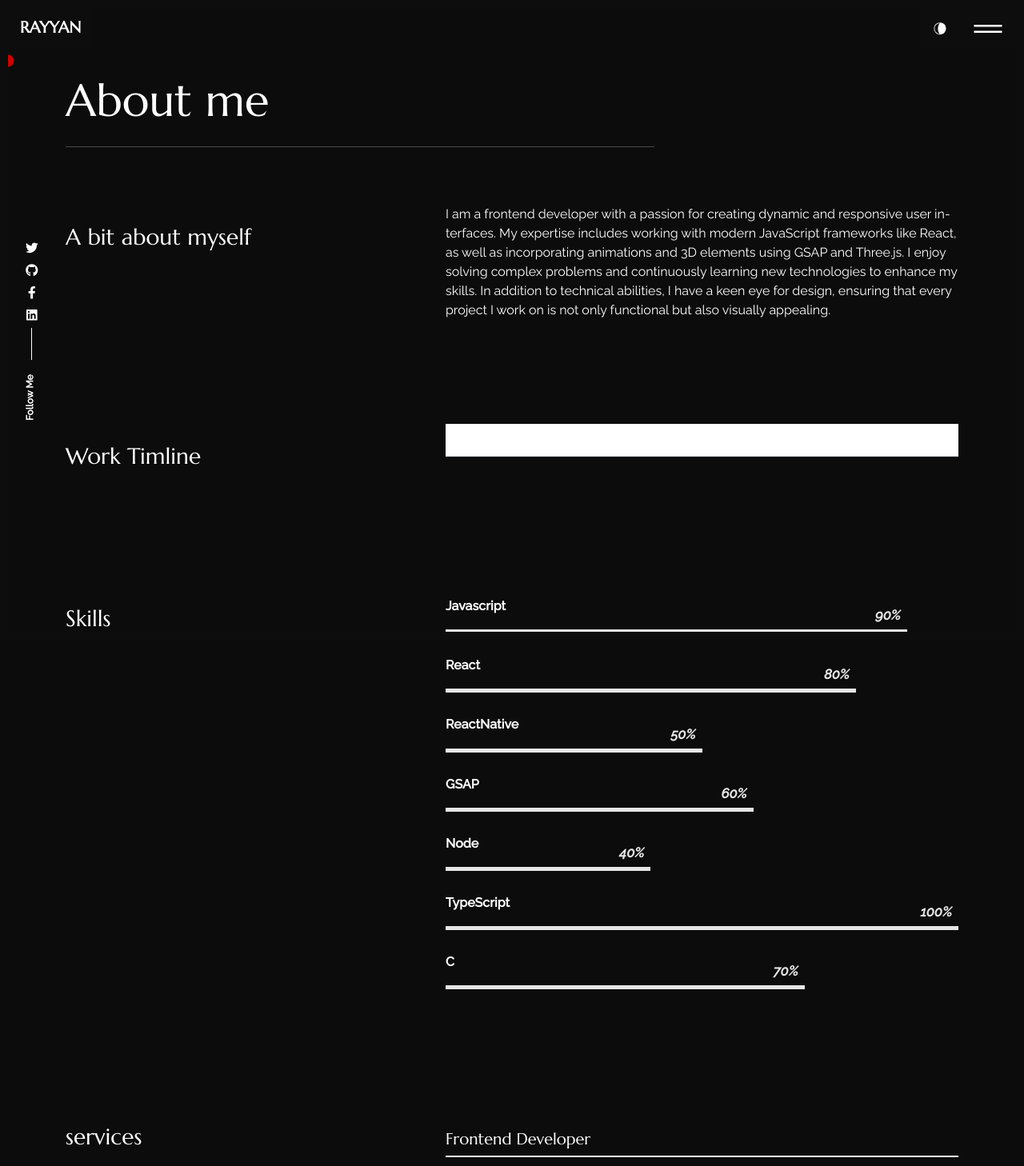
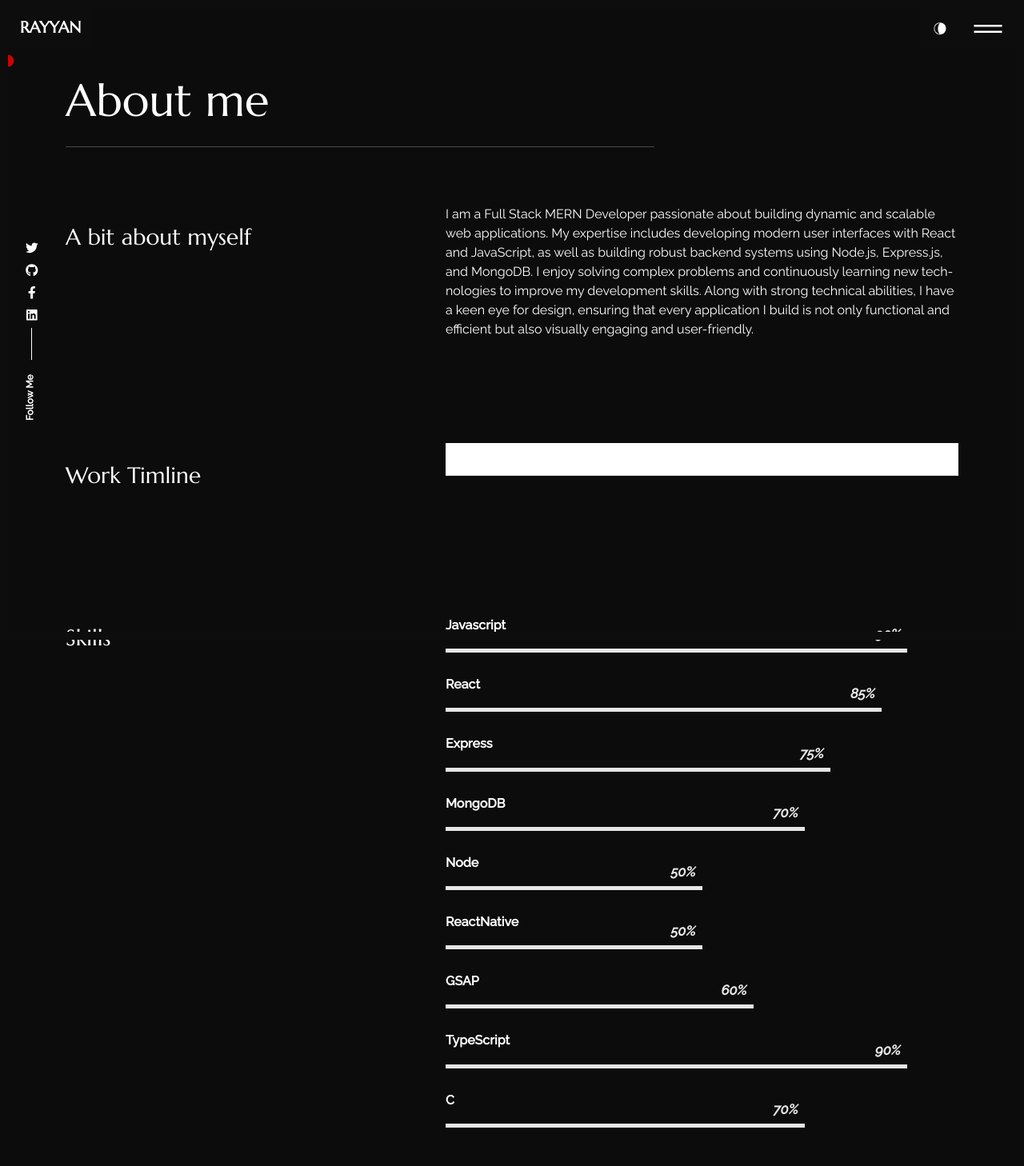
Before and after one commit to rayyan-akhter/portfolio, a React (Create React App) app: page /about in a window 1280 px wide. Shown: the top 1458 px of the page at 80% size. Built offline with nearby package versions, Linux system fonts and the light colour scheme.

Commit message:
Fix: frontend to Full Stack developer

```diff
--- a/src/components/pages/about/index.js
+++ b/src/components/pages/about/index.js
@@ -45,9 +45,8 @@ export const About = () => {
                 {worktimeline.map((data, i) => {
                   return (
                     <tr key={i}>
-                      <th scope="row">{data.jobtitle}</th>
+                      <th scope="row color_sec">{data.jobtitle}</th>
                       <td>{data.where}</td>
-                      <td>{data.date}</td>
                     </tr>
                   );
                 })}
--- a/src/content_option.js
+++ b/src/content_option.js
@@ -27,18 +27,18 @@ const introdata = {
     third: "I develop web apps",
   },
   description:
-    "I am a passionate frontend developer with a knack for turning ideas into interactive digital experiences. With expertise in React, JavaScript, and CSS, I specialize in crafting websites and applications that are both visually appealing and highly functional.",
+    "I am a passionate Full Stack Developer who enjoys transforming ideas into powerful and scalable digital solutions. With experience in modern frontend technologies like React, JavaScript, and CSS, along with backend development using Node.js and APIs, I build applications that are visually engaging, highly functional, and performance-driven. I focus on creating seamless user experiences while ensuring robust and efficient server-side systems.",
   your_img_url: my_img,
 };
 
 const dataabout = {
   title: "A bit about myself",
   aboutme:
-    "I am a frontend developer with a passion for creating dynamic and responsive user interfaces. My expertise includes working with modern JavaScript frameworks like React, as well as incorporating animations and 3D elements using GSAP and Three.js. I enjoy solving complex problems and continuously learning new technologies to enhance my skills. In addition to technical abilities, I have a keen eye for design, ensuring that every project I work on is not only functional but also visually appealing.",
+  "I am a Full Stack MERN Developer passionate about building dynamic and scalable web applications. My expertise includes developing modern user interfaces with React and JavaScript, as well as building robust backend systems using Node.js, Express.js, and MongoDB. I enjoy solving complex problems and continuously learning new technologies to improve my development skills. Along with strong technical abilities, I have a keen eye for design, ensuring that every application I build is not only functional and efficient but also visually engaging and user-friendly.",
 };
 const worktimeline = [
   {
-    jobtitle: "Fresher",
+    jobtitle: "Intermediate",
   },
 ];
 
@@ -49,7 +49,19 @@ const skills = [
   },
   {
     name: "React",
-    value: 80,
+    value: 85,
+  },
+  {
+    name: "Express",
+    value: 75,
+  },
+  {
+    name: "MongoDB  ",
+    value: 70,
+  },
+  {
+    name: "Node",
+    value: 50,
   },
   {
     name: "ReactNative",
@@ -60,12 +72,8 @@ const skills = [
     value: 60,
   },
   {
-    name: "Node",
-    value: 40,
-  },
-  {
     name: "TypeScript",
-    value: 100,
+    value: 90,
   },
   {
     name: "C",
@@ -77,8 +85,7 @@ const services = [
   {
     title: "Frontend Developer",
     description:
-      "I am a frontend developer specializing in building responsive, visually compelling, and performance-optimized web applications. With strong proficiency in React, JavaScript, HTML, and CSS, I translate complex UI/UX designs into clean, interactive, and accessible interfaces that work flawlessly across all major browsers and devices,My expertise includes integrating smooth animations, 3D elements (WebGL/Three.js), and dynamic interactions to elevate user engagement and create immersive web experiences. I follow modern development practices like component-driven architecture, state management (e.g., Redux/Zustand), and modular styling (CSS Modules, Tailwind CSS) to build scalable and maintainable codebases.I’m also experienced in performance optimization, SEO fundamentals, accessibility (WCAG), and version control (Git), ensuring every product I build is fast, inclusive, and production-ready. Passionate about continuously improving, I stay up to date with the latest trends in frontend technologies and design systems.",
-  },
+"I am a Full Stack MERN Developer specializing in building scalable, high-performance web applications from front-end interfaces to backend systems. With strong proficiency in React, JavaScript, Node.js, Express.js, and MongoDB, I develop responsive and visually compelling user interfaces while also designing secure and efficient server-side architectures and APIs.I focus on transforming complex UI/UX designs into clean, interactive, and accessible applications that perform seamlessly across all major browsers and devices. My expertise includes integrating dynamic interactions, animations, and modern UI patterns to create engaging user experiences, while ensuring strong backend logic and reliable data management.I follow modern development practices such as component-driven architecture, RESTful API design, state management (Redux/Zustand), and modular styling with tools like Tailwind CSS and CSS Modules to build scalable and maintainable applications.I am also experienced in database design, authentication systems, performance optimization, SEO fundamentals, accessibility (WCAG), and version control using Git. I strive to build end-to-end solutions that are secure, fast, and production-ready. Passionate about continuous learning, I stay updated with the latest advancements in full stack development and modern web technologies."  },
 ];
 
 const dataportfolio = [
```
